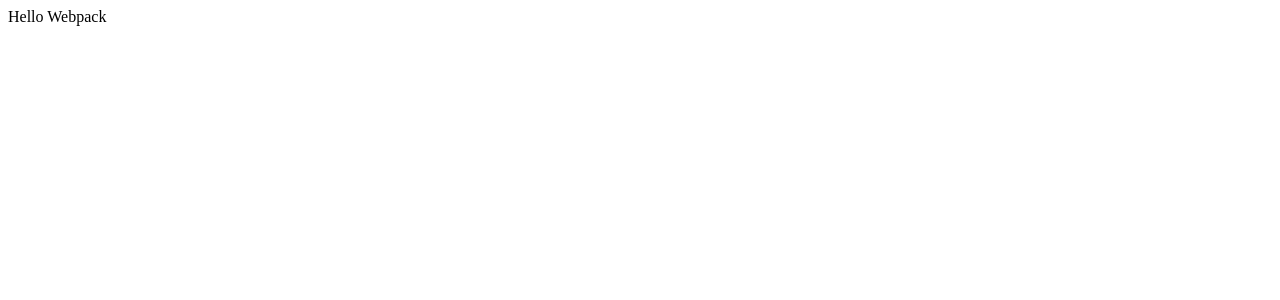
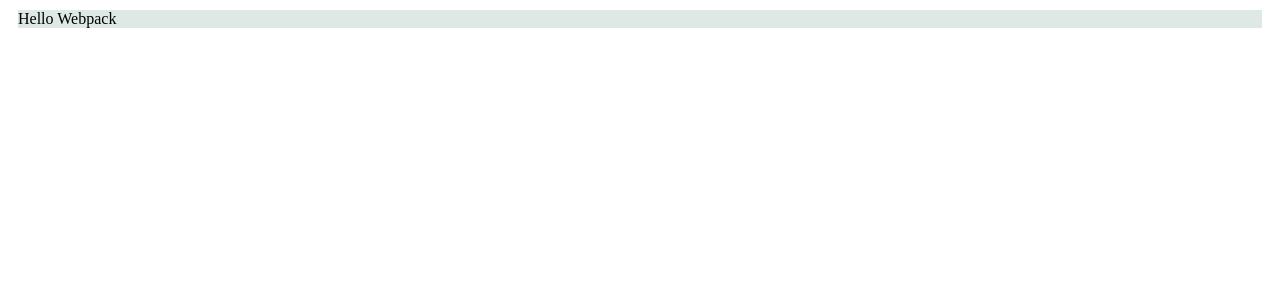
Before and after one commit to bajajcodes/fullstackopen.2023, a React app in the folder code/part-7/learning-webpack/: page / in a window 1280 px wide. Shown: the top 300 px of the page. Built offline with nearby package versions, Linux system fonts and the light colour scheme.

Commit message:
using css lodaers

```diff
--- a/code/part-7/learning-webpack/package.json
+++ b/code/part-7/learning-webpack/package.json
@@ -11,6 +11,8 @@
     "@babel/preset-env": "^7.23.2",
     "@babel/preset-react": "^7.22.15",
     "babel-loader": "^9.1.3",
+    "css-loader": "^6.8.1",
+    "style-loader": "^3.3.3",
     "webpack": "^5.89.0",
     "webpack-cli": "^5.1.4"
   },
--- a/code/part-7/learning-webpack/src/App.js
+++ b/code/part-7/learning-webpack/src/App.js
@@ -1,6 +1,6 @@
 import React from "react";
 
 const App = () => {
-  return( <div>Hello Webpack</div>);
+  return <div className="container">Hello Webpack</div>;
 };
 export default App;
--- /dev/null
+++ b/code/part-7/learning-webpack/src/index.css
@@ -0,0 +1,4 @@
+.container {
+  margin: 10px;
+  background-color: #dee8e4;
+}
--- a/code/part-7/learning-webpack/src/index.js
+++ b/code/part-7/learning-webpack/src/index.js
@@ -3,5 +3,6 @@
 import "core-js/stable/index.js";
 import "regenerator-runtime/runtime";
 import App from "./App";
+import "./index.css";
 
 ReactDOM.createRoot(document.getElementById("root")).render(<App />);
--- a/code/part-7/learning-webpack/webpack.config.js
+++ b/code/part-7/learning-webpack/webpack.config.js
@@ -16,6 +16,10 @@
             presets: ["@babel/preset-env", "@babel/preset-react"],
           },
         },
+        {
+          test: /\.css$/,
+          use: ["style-loader", "css-loader"],
+        },
       ],
     },
   };
```
Also changed, not shown: 2 other files (tests, documents, lock files or other folders).
